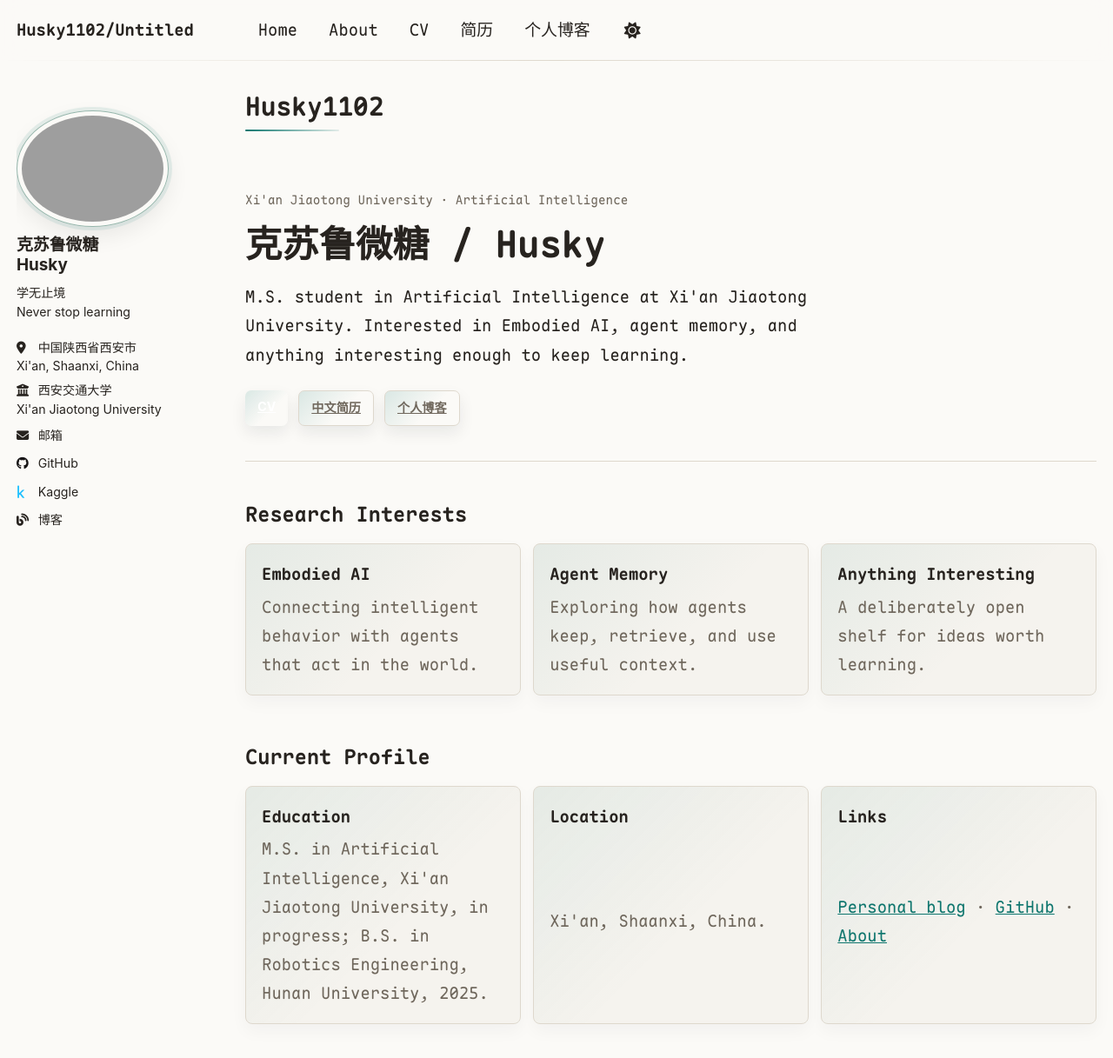
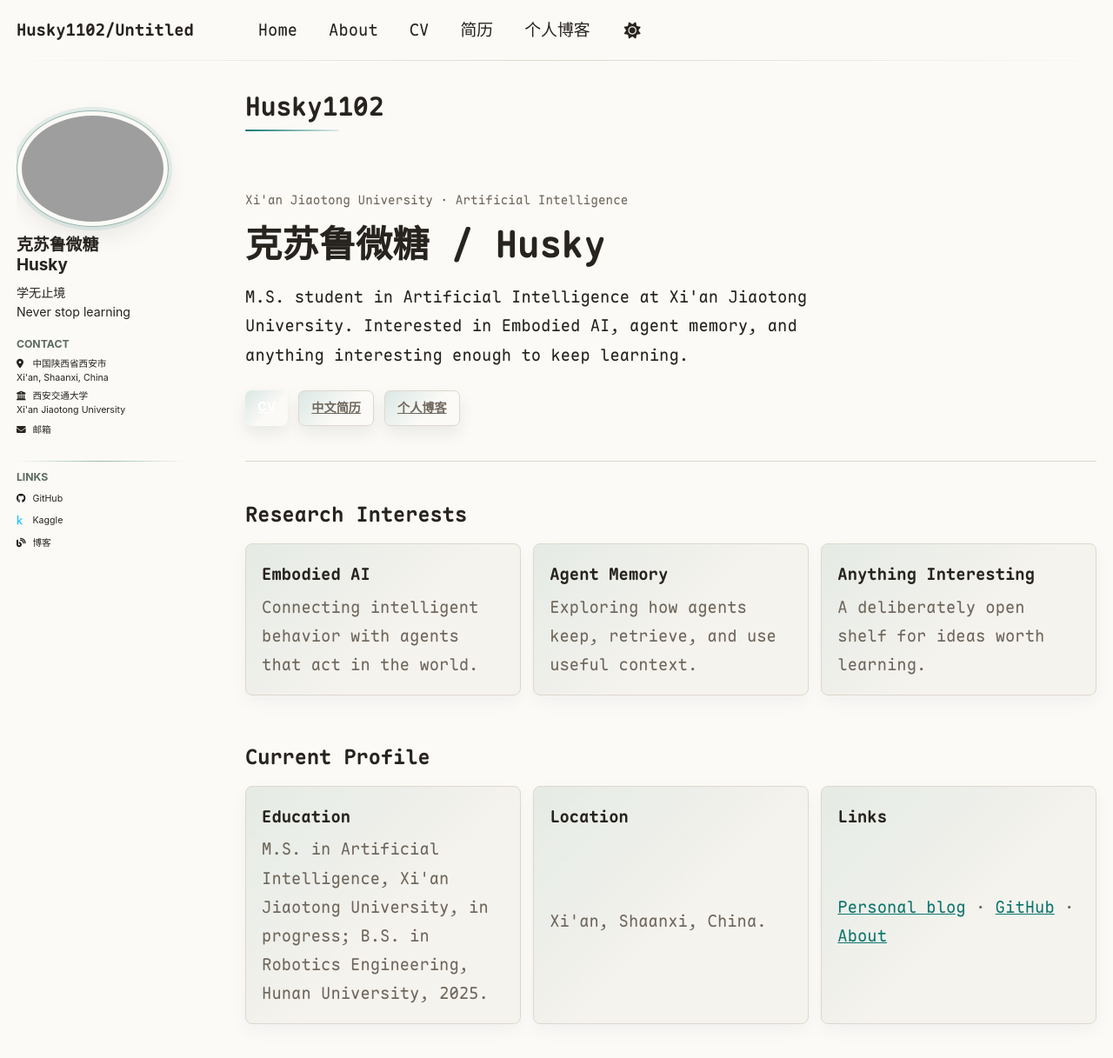
Before and after one commit to husky1102/husky1102.github.io, a Jekyll site: the page built from _pages/home.md, in a window 1280 px wide and 1400 px high. Shown: the top 1217 px of the window at 87% size. Built offline with Jekyll 4.4.1, drawn with Linux system fonts in a browser that asks for light colours; some web fonts are replaced.

Commit message:
Group sidebar author links

```diff
--- a/_includes/author-profile.html
+++ b/_includes/author-profile.html
@@ -24,6 +24,10 @@
   <div class="author__urls-wrapper">
     <button class="btn btn--inverse">Follow</button>
     <ul class="author__urls social-icons">
+      {% if author.location or author.employer or author.uri or author.email %}
+      <li class="author__urls-section author__urls-section--contact">
+        <span class="author__urls-heading">CONTACT</span>
+        <ul class="author__urls-group">
       <!-- Font Awesome icons / Biographic information  -->
       {% if author.location %}
       <li class="author__desktop"><i class="fas fa-fw fa-location-dot icon-pad-right" aria-hidden="true"></i>{{
@@ -41,7 +45,14 @@
       <li><a href="mailto:{{ author.email }}"><i class="fas fa-fw fa-envelope icon-pad-right" aria-hidden="true"></i>{{
           site.data.ui-text[site.locale].email_label | default: "Email" }}</a></li>
       {% endif %}
+        </ul>
+      </li>
+      {% endif %}
 
+      {% if author.academia or author.arxiv or author.googlescholar or author.semantic or author.impactstory or author.orcid or author.pubmed or author.researchgate or author.scopus or author.bitbucket or author.codepen or author.dribbble or author.github or author.kaggle or author.stackoverflow or author.bluesky or author.facebook or author.flickr or author.foursquare or author.goodreads or author.google_plus or author.keybase or author.instagram or author.lastfm or author.linkedin or author.mastodon or author.medium or author.pinterest or author.soundcloud or author.steam or author.telegram or author.tumblr or author.twitter or author.vine or author.weibo or author.wikipedia or author.xing or author.youtube or author.zhihu or author.blog %}
+      <li class="author__urls-section author__urls-section--links">
+        <span class="author__urls-heading">LINKS</span>
+        <ul class="author__urls-group">
       <!-- Font Awesome and Academicons icons / Academic websites -->
       {% if author.academia %}
       <li><a href="{{ author.academia }}"><i class="ai ai-academia ai-fw icon-pad-right"
@@ -204,6 +215,9 @@
       <li><a href="{{ author.blog }}"><i class="fas fa-fw fa-blog icon-pad-right" aria-hidden="true"></i>博客</a>
       </li>
       {% endif %}
+        </ul>
+      </li>
+      {% endif %}
     </ul>
   </div>
 </div>
--- a/_sass/layout/_sidebar.scss
+++ b/_sass/layout/_sidebar.scss
@@ -266,6 +266,48 @@
     white-space: nowrap;
   }
 
+  .author__urls-section {
+    white-space: normal;
+  }
+
+  .author__urls-section + .author__urls-section {
+    margin-top: 0.65rem;
+    padding-top: 0.72rem;
+
+    &::before {
+      content: "";
+      display: block;
+      height: 1px;
+      margin: 0 0 0.65rem;
+      background: linear-gradient(
+        90deg,
+        transparent,
+        color-mix(in srgb, var(--global-link-color) 34%, var(--global-border-color)),
+        transparent
+      );
+    }
+  }
+
+  .author__urls-group {
+    margin: 0;
+    padding: 0;
+    list-style: none;
+  }
+
+  .author__urls-heading {
+    display: block;
+    margin: 0 0 0.4rem;
+    color: color-mix(in srgb, var(--global-text-color-light) 80%, var(--global-link-color));
+    font-size: 0.68rem;
+    font-weight: 700;
+    line-height: 1.2;
+    letter-spacing: 0;
+  }
+
+  .author__urls-group li {
+    white-space: nowrap;
+  }
+
   a {
     display: block;
     margin-bottom: 5px;
```
Also changed, not shown: tests/website-aesthetics-v3.test.js (+12 -0 lines).
